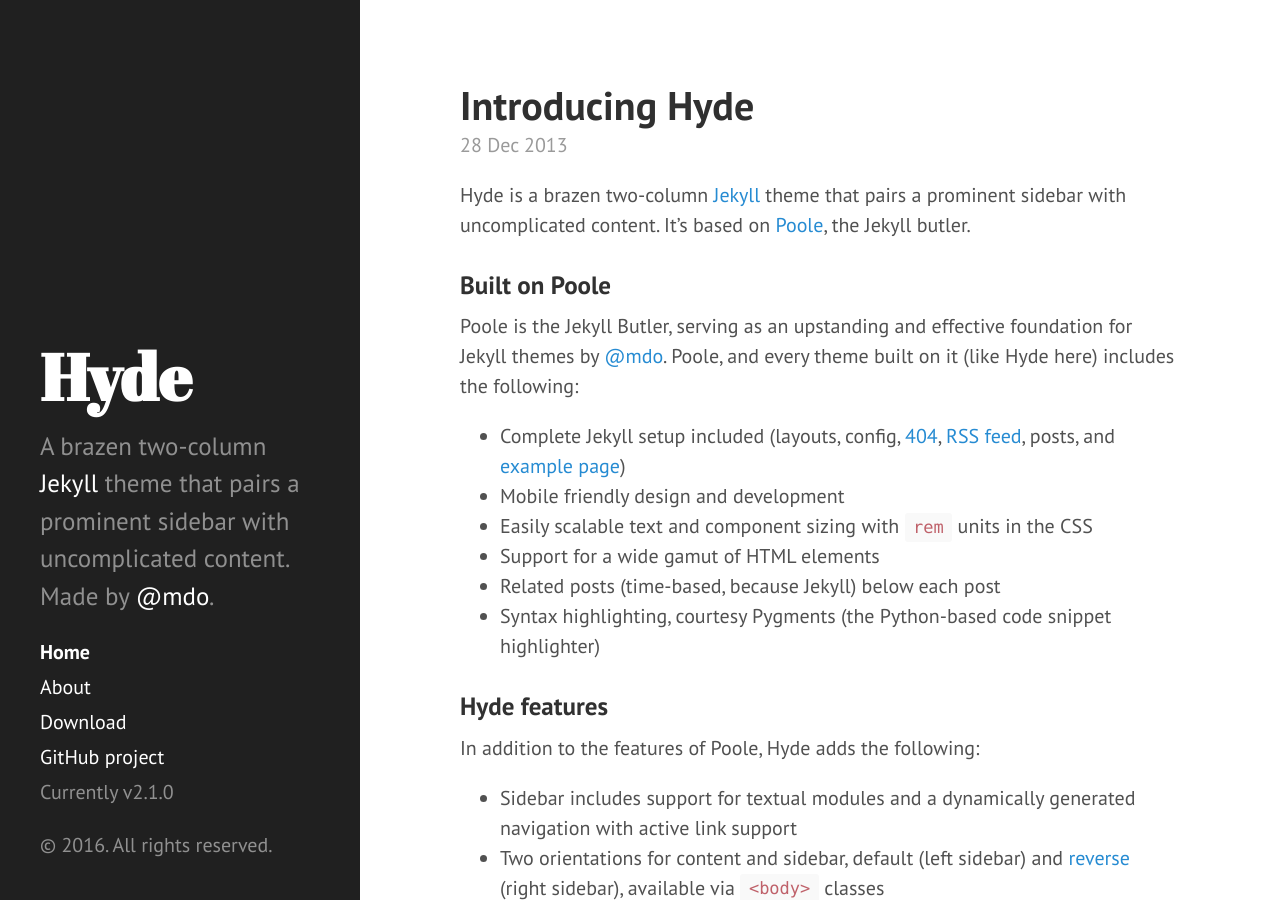
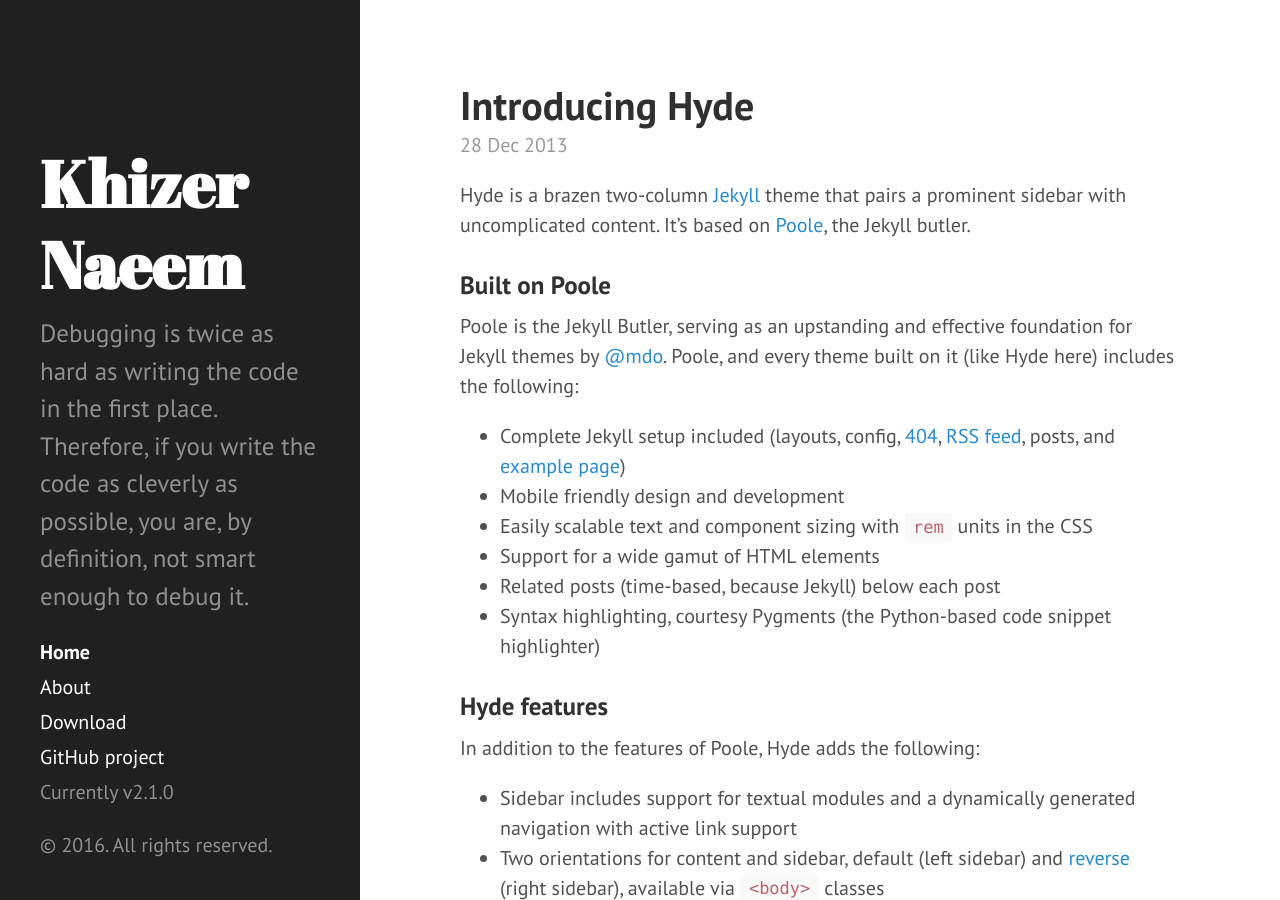
Before and after one commit to kxr/kxr.github.io, a Jekyll site: the page built from index.html, in a window 1280 px wide and 900 px high. Built offline with Jekyll 4.4.1, drawn with Linux system fonts in a browser that asks for light colours; Markdown is read by kramdown in place of the engine named in the settings; the list of posts is cut into pages by our own code.

Commit message:
setting up

```diff
--- a/_config.yml
+++ b/_config.yml
@@ -9,9 +9,9 @@ permalink:        pretty
 #relative_permalinks: true
 
 # Setup
-title:            Hyde
-tagline:          'A Jekyll theme'
-description:      'A brazen two-column <a href="http://jekyllrb.com" target="_blank">Jekyll</a> theme that pairs a prominent sidebar with uncomplicated content. Made by <a href="https://twitter.com/mdo" target="_blank">@mdo</a>.'
+title:            Khizer Naeem
+tagline:          'Linux Cloud and Devops'
+description:      'Debugging is twice as hard as writing the code in the first place. Therefore, if you write the code as cleverly as possible, you are, by definition, not smart enough to debug it.'
 url:              http://hyde.getpoole.com
 baseurl:          /
 
@@ -25,4 +25,4 @@ paginate:         5
 version:          2.1.0
 
 github:
-  repo:           https://github.com/poole/hyde
+  repo:           https://github.com/kxr
```
